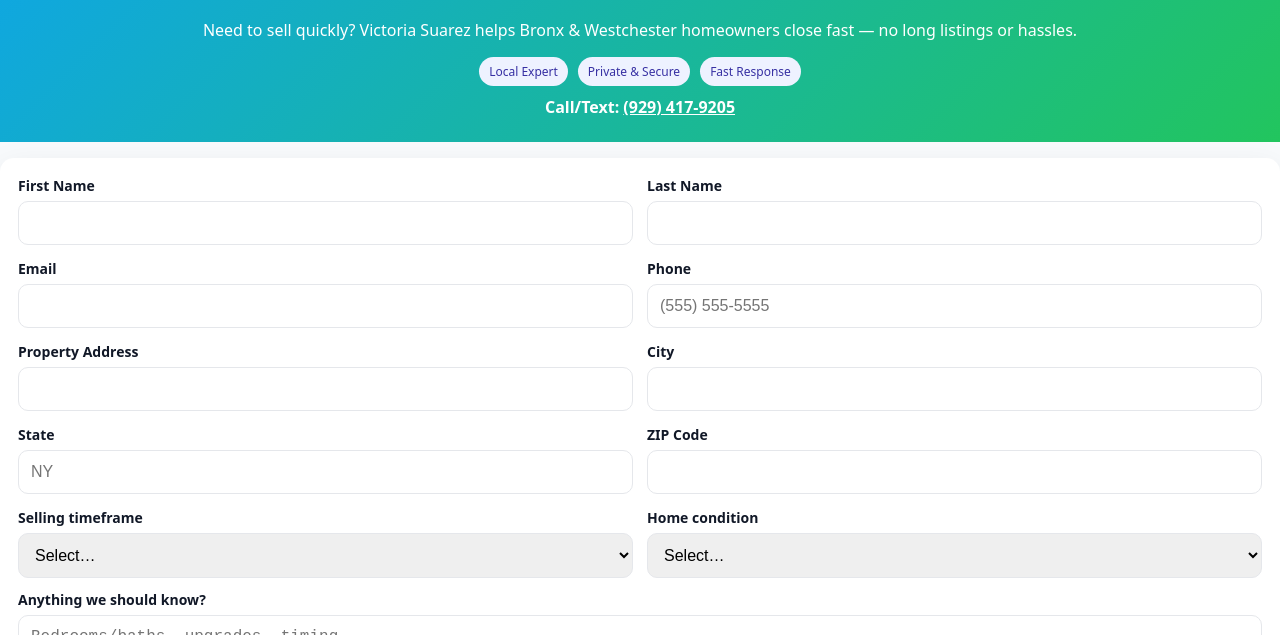
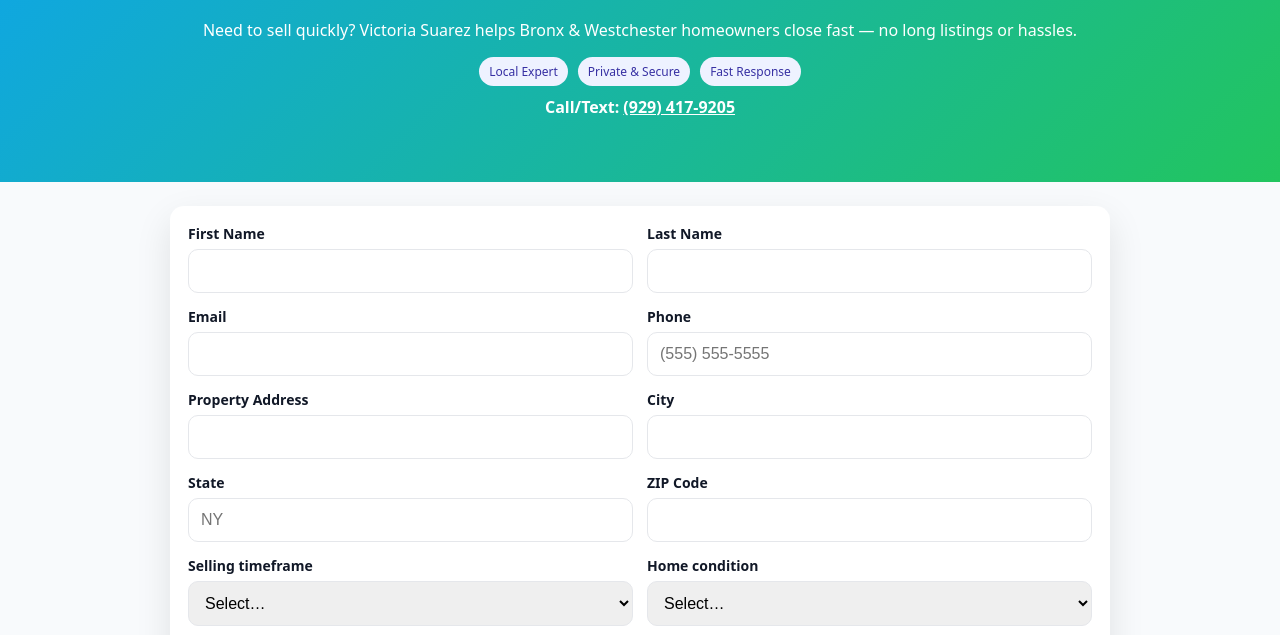
Before and after one commit to ajorge8829/seller-lead-funnel, a plain HTML site: page index.html in a window 1280 px wide. Shown: the part 111-746 px from the top of the page. Drawn offline with Linux system fonts and the light colour scheme.

Commit message:
Update index.html

```diff
--- a/index.html
+++ b/index.html
@@ -8,9 +8,7 @@
 * { box-sizing: border-box; } body { margin:0; font-family: system-ui, -apple-system, Segoe UI, Roboto, Helvetica, Arial, sans-serif; background:#f8fafc; color:#111827; }
 header { background: linear-gradient(135deg,#0ea5e9,#22c55e); color:#fff; padding: 44px 20px 64px; text-align:center; position:relative; }
 .logo { max-width:180px; position:absolute; left:20px; top:16px; }
-header { padding-bottom: 24px; }
-.wrap  { margin-top: 16px; }
-.card  { padding-top: 24px; }
+.wrap { max-width: var(--maxw); margin: 24px auto 40px; padding: 0 20px; }
 .card { background:#fff; border-radius: var(--radius); box-shadow: var(--shadow); padding: var(--pad); }
 .grid { display:grid; grid-template-columns:1fr 1fr; gap:14px; } @media(max-width:700px){ .grid{grid-template-columns:1fr;} .logo{position:static; margin:0 auto 10px; display:block;} }
 label { font-weight:600; font-size:14px; margin-bottom:6px; display:block; }
```
